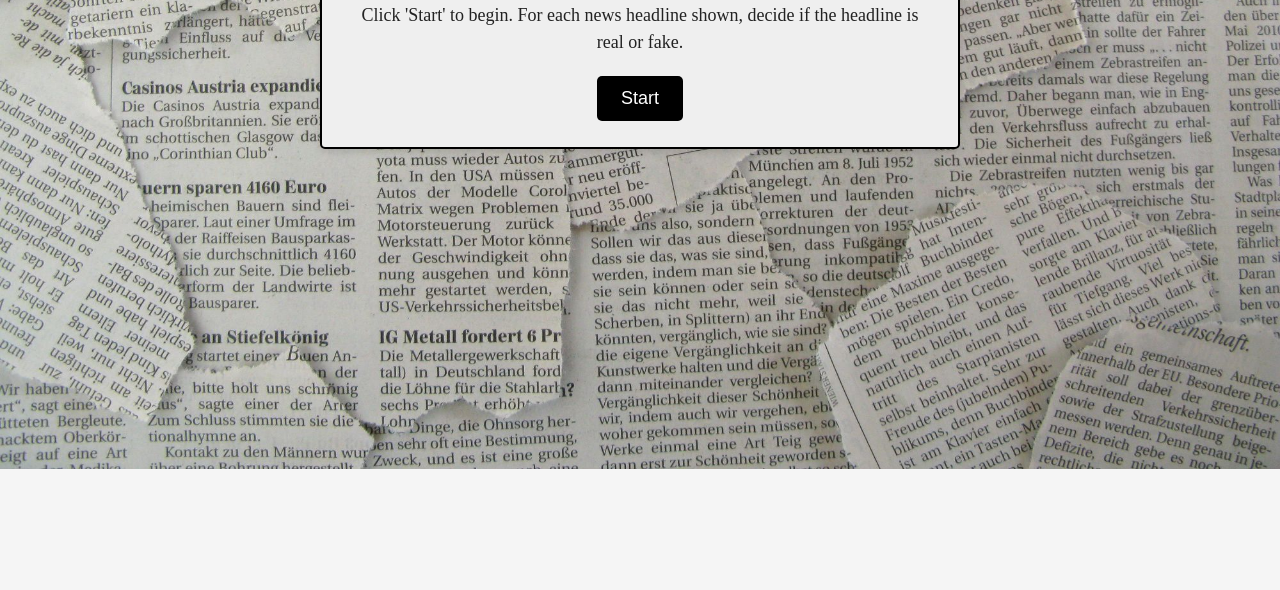
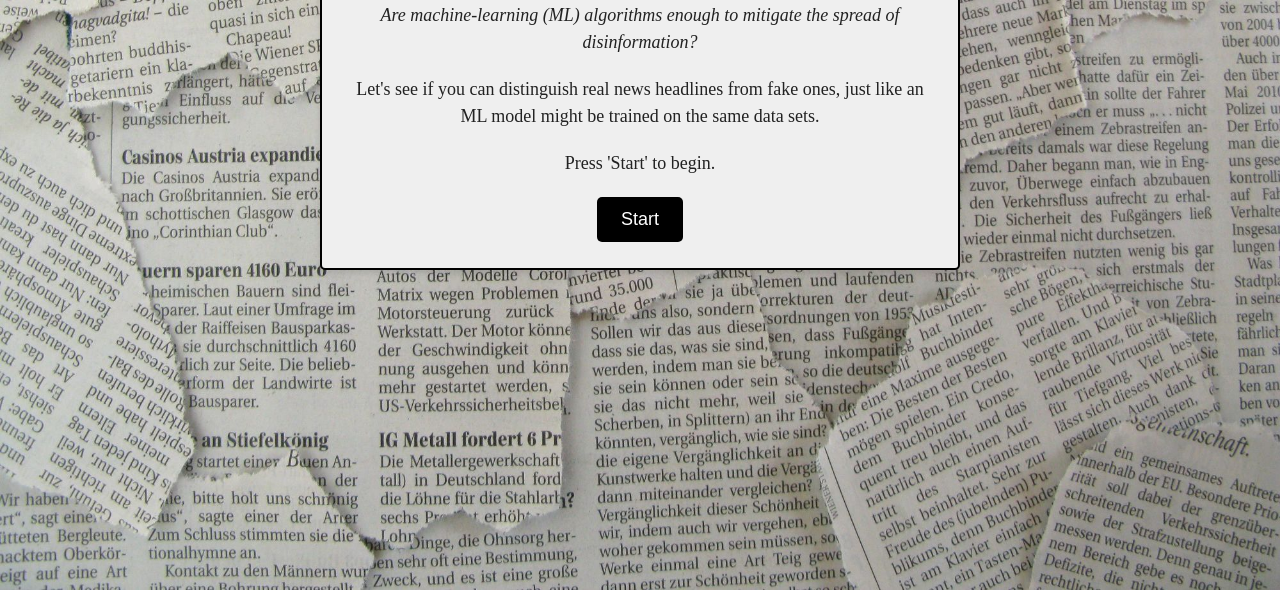
Before and after one commit to brizchen/fake-news-or-not, a plain HTML site: page index.html in a window 1280 px wide. Shown: the part 420-1010 px from the top of the page. Before the commit the page ends 889 px from the top, so only its background shows below. Drawn offline with Linux system fonts and the light colour scheme.

Commit message:
add content to start and end screens

```diff
--- a/index.html
+++ b/index.html
@@ -14,7 +14,9 @@
 
     <div id="start-screen" class="screen">
         <h1>Fake News or Not?</h1>
-        <p>Click 'Start' to begin. For each news headline shown, decide if the headline is real or fake.</p>
+        <p><i>Are machine-learning (ML) algorithms enough to mitigate the spread of disinformation?</i></p>
+        <p>Let's see if you can distinguish real news headlines from fake ones, just like an ML model might be trained on the same data sets.</p>
+        <p>Press 'Start' to begin.</p>
         <button id="start-button">Start</button>
     </div>
     <div id="game-screen" class="screen">
@@ -36,6 +38,7 @@
         <p>Your score:</p>
         <p><span id="final-score">0</span></p>
         <p>How easy is it to create misinformation in a world where humans are relying more on artificial intelligence? This tool aims to educate users about this topic. It also aims to convey that when training and creating machine-learning algorithms, it's becoming more difficult to distinguish real between fake, therefore making it more difficult to control the spread of misinformation in the digital news space.</p>
+        <p>AI-generated disinformation goes beyond text as well. Read more <a href="https://www.pbs.org/newshour/politics/ai-generated-disinformation-poses-threat-of-misleading-voters-in-2024-election">here.</a></p>
         <button id="play-again-button">Play Again</button>
     </div>
 
```
